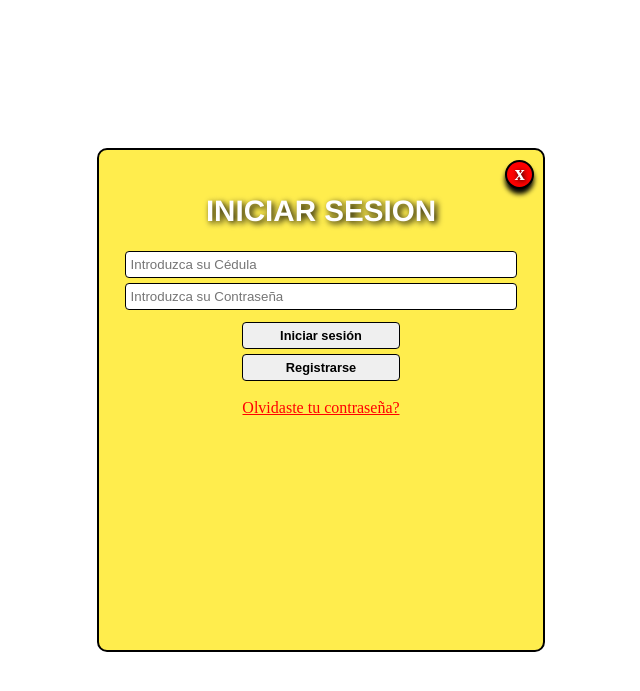
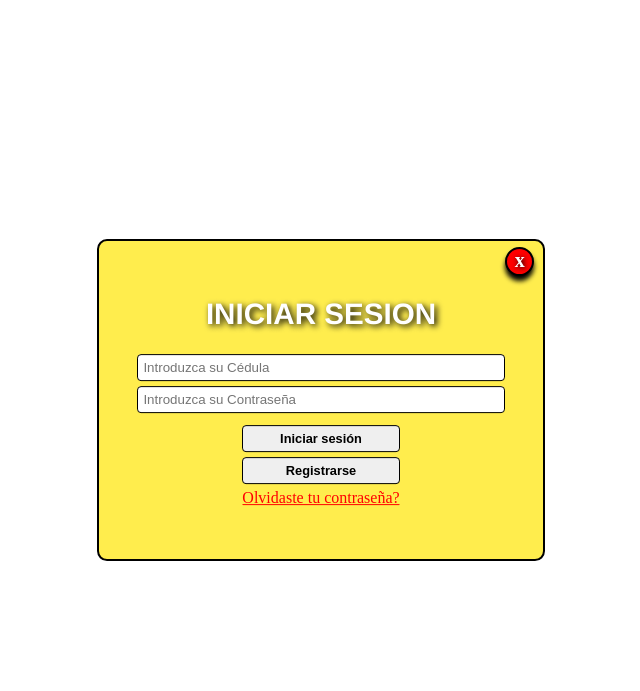
Before and after one commit to RobertoAnguloDeveloper/DesarrolloWeb, a PHP site: page /test/view/usuario/login.php in a window 1280 px wide. Shown: the top 691 px of the page, without its empty margins (319-959 px from the left). Run offline with PHP 8.4, Linux system fonts and the light colour scheme.

Commit message:
Corrigiendo estilos

```diff
--- a/view/css/personal.css
+++ b/view/css/personal.css
@@ -253,8 +253,7 @@
     display: block;
     border: 2px solid black;
     width: 35%;
-    height: 63%;
-    padding: 2%;
+    padding: 3%;
     box-sizing: border-box;
     background-color: rgba(255, 230, 0,0.697);
     position: absolute;
@@ -265,7 +264,7 @@
 }
 
 #recoveryPass{
-    /* Hide design of a button */
+
     background: none;
     border: none;
     cursor: pointer;
@@ -300,7 +299,6 @@
     display: block;
     border: 2px solid black;
     width: 45%;
-    height: 70%;
     padding: 2%;
     box-sizing: border-box;
     background-color: rgba(255, 230, 0,0.697);
--- a/view/usuario/login.php
+++ b/view/usuario/login.php
@@ -24,7 +24,7 @@
             </tr>
             <tr>
                 <center>
-                    <input type="text" name="cedula" placeholder="Introduzca su Cédula" required>
+                    <input type="text" name="cedula" placeholder="Introduzca su Cédula">
                     <input type="password" name="clave" placeholder="Introduzca su Contraseña">
                 </center>
             </tr>
@@ -33,9 +33,8 @@
                     <center>
                         <input type="submit" name="sesion" value="Iniciar sesión">
                         <input type="submit" name="registrar" value="Registrarse">
-                        <br>
 
-                        <input type="submit" id="recoveryPass" name="recoveryPass"
+                        <input style="margin-top: 5px; margin-bottom: 10px;" type="submit" id="recoveryPass" name="recoveryPass"
                         value="Olvidaste tu contraseña?"><a  href="login.php?recoveryPass=active"></a>
                     </center>
                 </td>
```
